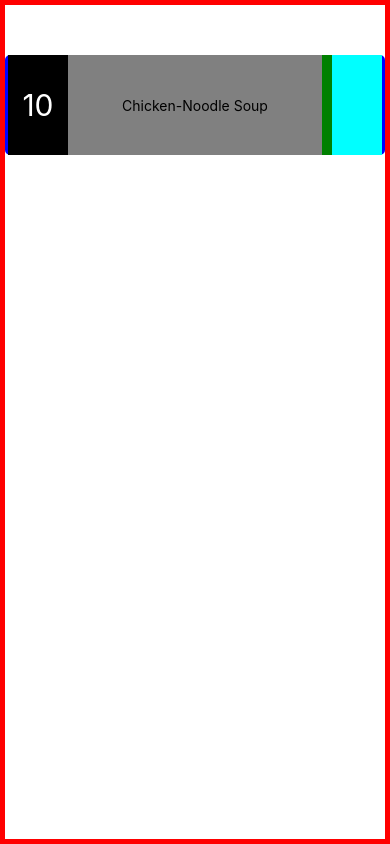
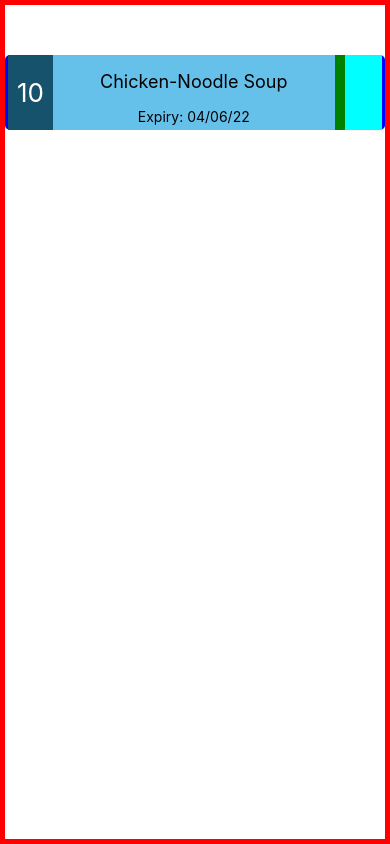
Before and after one commit to ethanloewen/stock-clock, a React Native app in the folder stock-clock/: screen / in a window 390 px wide. Built offline with nearby package versions, Linux system fonts and the light colour scheme.

Commit message:
Style item component body

```diff
--- a/stock-clock/components/Clock.js
+++ b/stock-clock/components/Clock.js
@@ -10,19 +10,19 @@ export default function Clock(props) {
   );
 }
 
-const boxHeightVar = 100;
+const boxHeightVar = 75;
 
 const styles = StyleSheet.create({
   clock: {
     height: boxHeightVar,
     width: (boxHeightVar * 0.6),
-    backgroundColor: 'black',
+    backgroundColor: '#17526D',
     alignItems: 'center',
     justifyContent: 'center',
   },
 
   clockText: {
     color: 'white',
-    fontSize: 30,
+    fontSize: 26,
   },
 });
--- a/stock-clock/components/Item.js
+++ b/stock-clock/components/Item.js
@@ -10,7 +10,12 @@ export default function Item(props) {
     <View style={styles.container} >
       <Clock boxHeight={boxHeightVar} timer={timer} />
       <View style={styles.boxBody}>
-        <Text>Chicken-Noodle Soup</Text>
+        <View style={styles.itemNameContainer}>
+          <Text style={styles.itemName}>Chicken-Noodle Soup</Text>
+        </View>
+        <View style={styles.expiryContainer}>
+        <Text>Expiry: 04/06/22</Text>
+        </View>
       </View>
       <View style={styles.groupStatus}>
       </View>
@@ -21,7 +26,7 @@ export default function Item(props) {
   );
 }
 
-const boxHeightVar = 100;
+const boxHeightVar = 75;
 
 const styles = StyleSheet.create({
   container: {
@@ -41,8 +46,26 @@ const styles = StyleSheet.create({
   boxBody: {
     flex: 1,
     height: boxHeightVar,
-    backgroundColor: 'grey',
+    backgroundColor: '#65C0EA',
+    alignItems: 'stretch',
+    justifyContent: 'center',
+  },
+
+  itemNameContainer: {
+    flex: 1,
+    fontSize: 16,
     alignItems: 'center',
+    justifyContent: 'center',
+    paddingHorizontal: 10,
+  },
+
+  itemName: {
+    fontSize: 18,
+  },
+
+  expiryContainer: {
+    alignItems: 'center',
+    paddingBottom: 5,
     justifyContent: 'center',
   },
 
```
